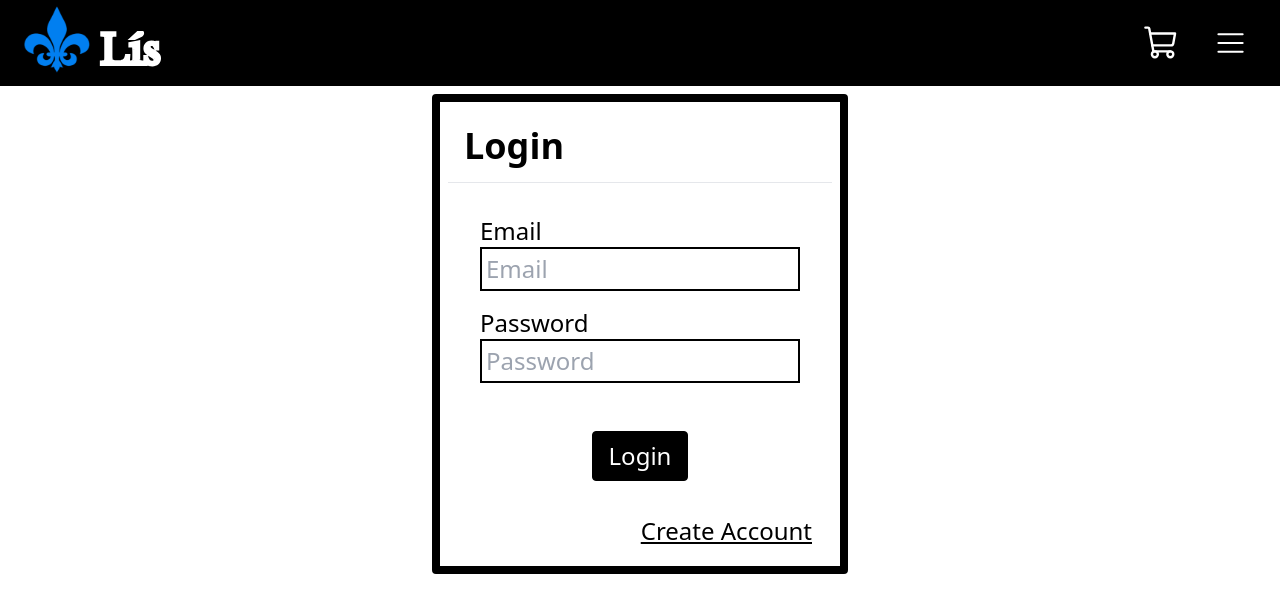
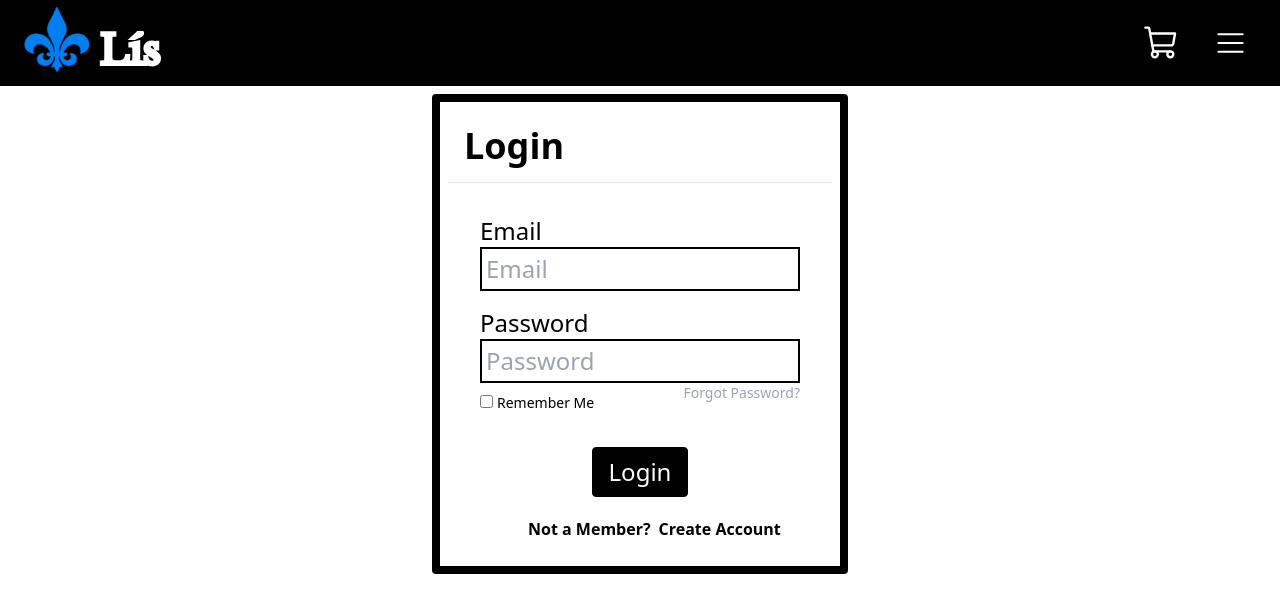
Before and after one commit to BRxBS/Ecommerce, a React (Vite) app in the folder app/: page /login in a window 1280 px wide. Shown: the top 612 px of the page. Built offline with nearby package versions, Linux system fonts and the light colour scheme.

Commit message:
user session 1

```diff
--- a/app/src/screens/Login.jsx
+++ b/app/src/screens/Login.jsx
@@ -20,21 +20,41 @@ export function Login() {
           />
           <p>Password</p>
           <input
-            className="border-2 border-black p-1 w-[100%] mb-4"
+            className="border-2 border-black p-1 w-[100%] "
             type="password"
             placeholder="Password"
           />
+          <div className="flex justify-between ">
+            <div classNAme="checkBox-Content ">
+              <input
+                type="checkbox"
+                id="logCheck"
+                className="text-sm mr-1 accent-gray-800 cursor-pointer "
+              />
+              <label for="logCheck" className="text-sm cursor-pointer ">
+                Remember Me
+              </label>
+            </div>
+            <a href="#" className="text-sm text-gray-400 hover:underline">
+              Forgot Password?
+            </a>
+          </div>
           <br />
           <button
-            className="border p-2 w-24 m-8 absolute left-28 border-black bg-black rounded text-white "
+            className="border p-2 w-24  ml-28 border-black bg-black rounded text-white "
             type="submit"
           >
             Login
           </button>
           <br />
-          <Link className="absolute bottom-1 right-5 underline" to={"/register"}>
-            Create Account
-          </Link>
+          <div className="flex mt-5">
+            <span className="text-base ml-12 font-semibold">
+              Not a Member?
+              <Link className=" ml-2 font- hover:underline" to={"/register"}>
+                Create Account
+              </Link>
+            </span>
+          </div>
         </form>
       </div>
     </>
--- a/app/src/screens/Register.jsx
+++ b/app/src/screens/Register.jsx
@@ -1,10 +1,33 @@
-import React from "react";
+import React, { useState } from "react";
 import { Link } from "react-router-dom";
 import {Header} from "../components/Header";
 
 
 export function Register(){
     window.scrollTo(0, 0);
+
+    const [name, setName] = useState("");
+    const [email, setEmail] = useState("");
+    const [password1, setPassword1] = useState("");
+    const [password2, setPassword2] = useState("");
+
+    function checkPassword(){
+      if(password1 !== password2){
+
+      }
+    }
+
+     const fortmatResponse = (res) => {
+       return JSON.stringify(res, null, 2);
+     };
+
+     async function createPost() {
+      const postData = {
+        username: name,
+        email: email,
+        password: password,
+      };
+     }
 
     return (
       <>
@@ -18,24 +41,32 @@ export function Register(){
               className="border-2 border-black p-1 w-[100%]  mb-4"
               type="text"
               placeholder="Username"
+              onChange={(e) => setName(e.target.value)}
+              value={name}
             />
             <p>Email</p>
             <input
               className="border-2 border-black p-1 w-[100%]  mb-4"
               type="email"
               placeholder="Email"
+              onChange={(e) => setEmail(e.target.value)}
+              value={email}
             />
             <p>Password</p>
             <input
               className="border-2 border-black p-1 w-[100%]  mb-4"
               type="password"
               placeholder="Password"
+              onChange={(e) => setPassword1(e.target.value)}
+              value={password1}
             />
             <p>Password</p>
             <input
               className="border-2 border-black p-1 w-[100%]  mb-4"
               type="password"
-              placeholder="Password"
+              placeholder="Confirm Password"
+              onChange={(e) => setPassword2(e.target.value)}
+              value={password2}
             />
 
             <button
```
